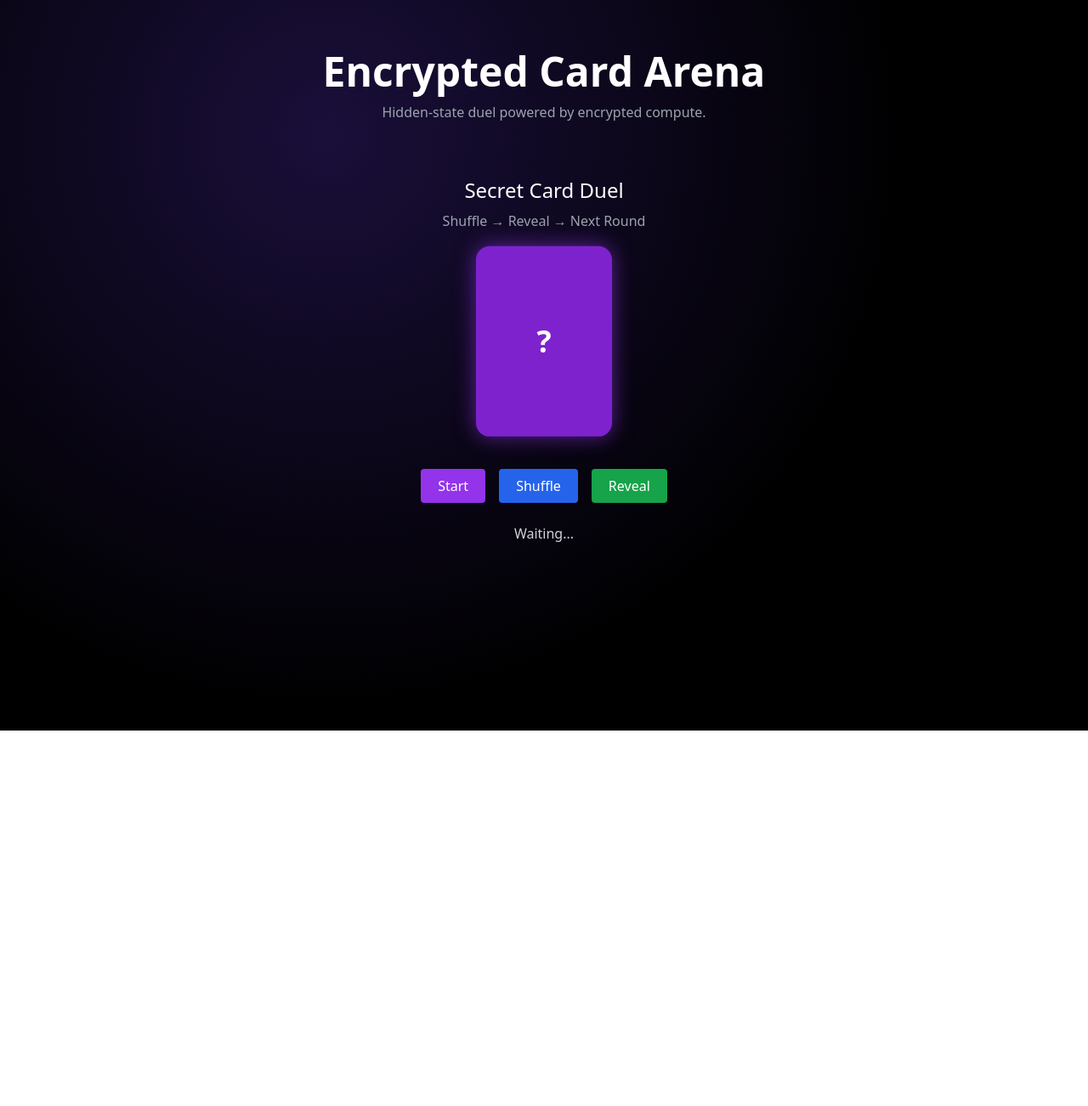
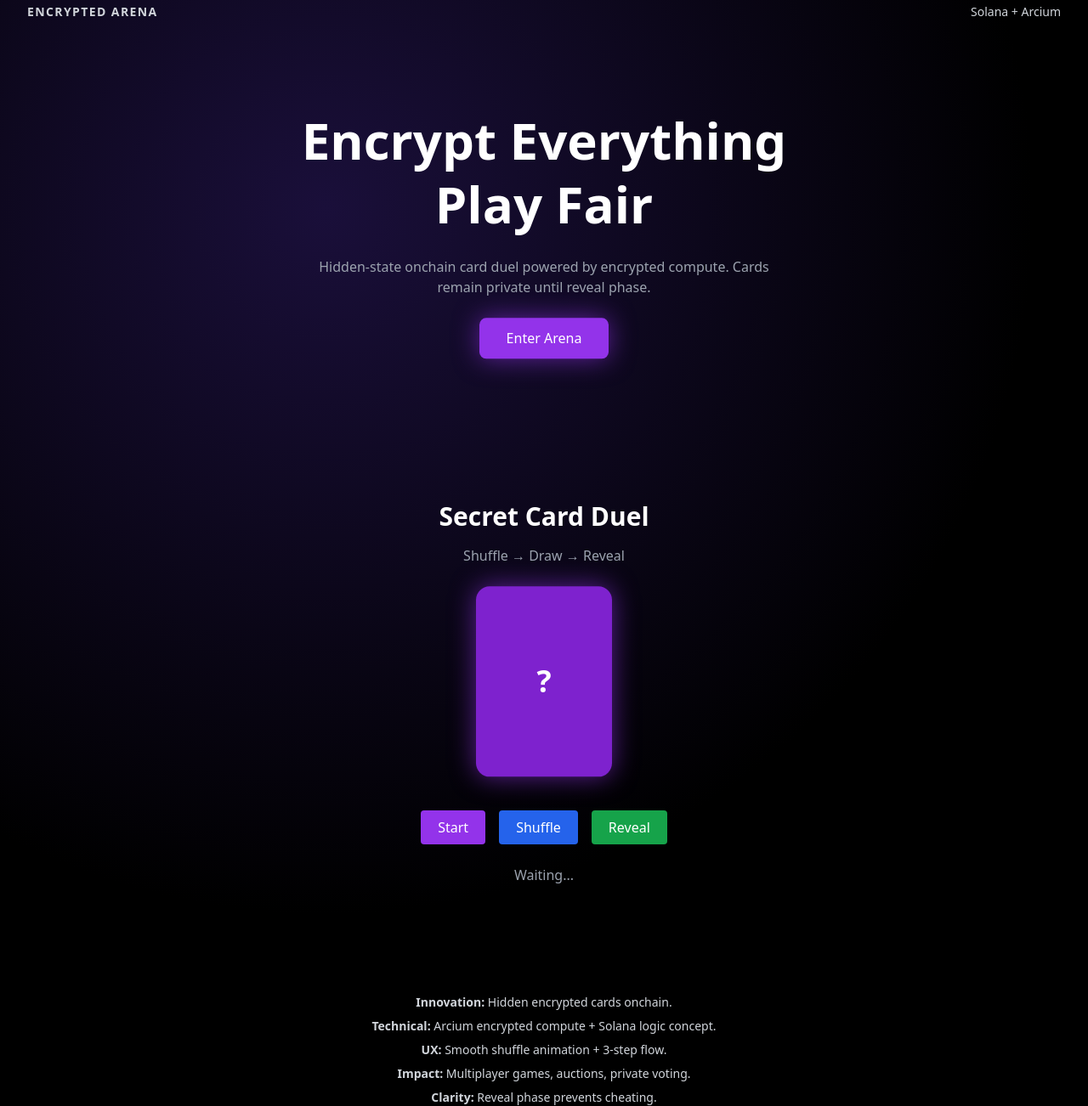
Before and after one commit to razzsandeep98/hidden-state-game, a plain HTML site: page frontend/index.html in a window 1280 px wide. Shown: the part 20-1322 px from the top of the page at 85% size. Before the commit the page ends 880 px from the top, so only its background shows below. Drawn offline with nearby package versions, Linux system fonts and the light colour scheme.

Commit message:
Update index.html

```diff
--- a/frontend/index.html
+++ b/frontend/index.html
@@ -9,15 +9,17 @@
 body{
   background: radial-gradient(circle at 30% 20%, #1a0f3a, #000000 60%);
 }
-@keyframes glowFloat{
+
+@keyframes floatGlow {
   0%{transform:translateY(0)}
-  50%{transform:translateY(-8px)}
+  50%{transform:translateY(-10px)}
   100%{transform:translateY(0)}
 }
 .glow{
-  box-shadow:0 0 25px rgba(147,51,234,.6);
-  animation: glowFloat 3s ease-in-out infinite;
+  box-shadow:0 0 30px rgba(147,51,234,.6);
+  animation: floatGlow 3s ease-in-out infinite;
 }
+
 @keyframes shuffle{
   0%{transform:rotateY(0)}
   50%{transform:rotateY(180deg)}
@@ -31,19 +33,33 @@ body{
 
 <body class="text-white min-h-screen">
 
+<!-- NAV -->
+<div class="flex justify-between px-8 py-6 text-sm text-gray-300">
+  <h1 class="font-semibold tracking-widest">ENCRYPTED ARENA</h1>
+  <p>Solana + Arcium</p>
+</div>
+
 <!-- HERO -->
 <div class="text-center mt-20 px-4">
-  <h1 class="text-5xl font-bold">Encrypted Card Arena</h1>
-  <p class="text-gray-400 mt-3">
-    Hidden-state duel powered by encrypted compute.
+  <h2 class="text-6xl font-bold leading-tight">
+    Encrypt Everything<br>Play Fair
+  </h2>
+  <p class="text-gray-400 mt-6 max-w-xl mx-auto">
+    Hidden-state onchain card duel powered by encrypted compute.
+    Cards remain private until reveal phase.
   </p>
+
+  <button onclick="scrollToGame()"
+    class="mt-8 bg-purple-600 hover:bg-purple-700 px-8 py-3 rounded-lg glow">
+    Enter Arena
+  </button>
 </div>
 
 <!-- GAME -->
-<div class="mt-16 flex flex-col items-center">
+<div id="game" class="mt-40 flex flex-col items-center">
 
-<h3 class="text-2xl mb-2">Secret Card Duel</h3>
-<p class="text-gray-400 mb-6">Shuffle → Reveal → Next Round</p>
+<h3 class="text-3xl font-semibold mb-4">Secret Card Duel</h3>
+<p class="text-gray-400 mb-8">Shuffle → Draw → Reveal</p>
 
 <div id="card"
   class="w-40 h-56 bg-purple-700 rounded-2xl flex items-center justify-center text-4xl font-bold glow">
@@ -59,13 +75,22 @@ Start
 Shuffle
 </button>
 
-<button id="revealBtn" onclick="revealCard()" class="bg-green-600 px-5 py-2 rounded">
+<button onclick="revealCard()" class="bg-green-600 px-5 py-2 rounded">
 Reveal
 </button>
 </div>
 
-<p id="status" class="mt-6 text-gray-300 text-center">Waiting...</p>
+<p id="status" class="mt-6 text-gray-400">Waiting...</p>
 
+</div>
+
+<!-- INFO -->
+<div class="mt-32 max-w-3xl mx-auto text-gray-300 text-sm text-center space-y-2 px-4">
+<p><b>Innovation:</b> Hidden encrypted cards onchain.</p>
+<p><b>Technical:</b> Arcium encrypted compute + Solana logic concept.</p>
+<p><b>UX:</b> Smooth shuffle animation + 3-step flow.</p>
+<p><b>Impact:</b> Multiplayer games, auctions, private voting.</p>
+<p><b>Clarity:</b> Reveal phase prevents cheating.</p>
 </div>
 
 <script>
```
